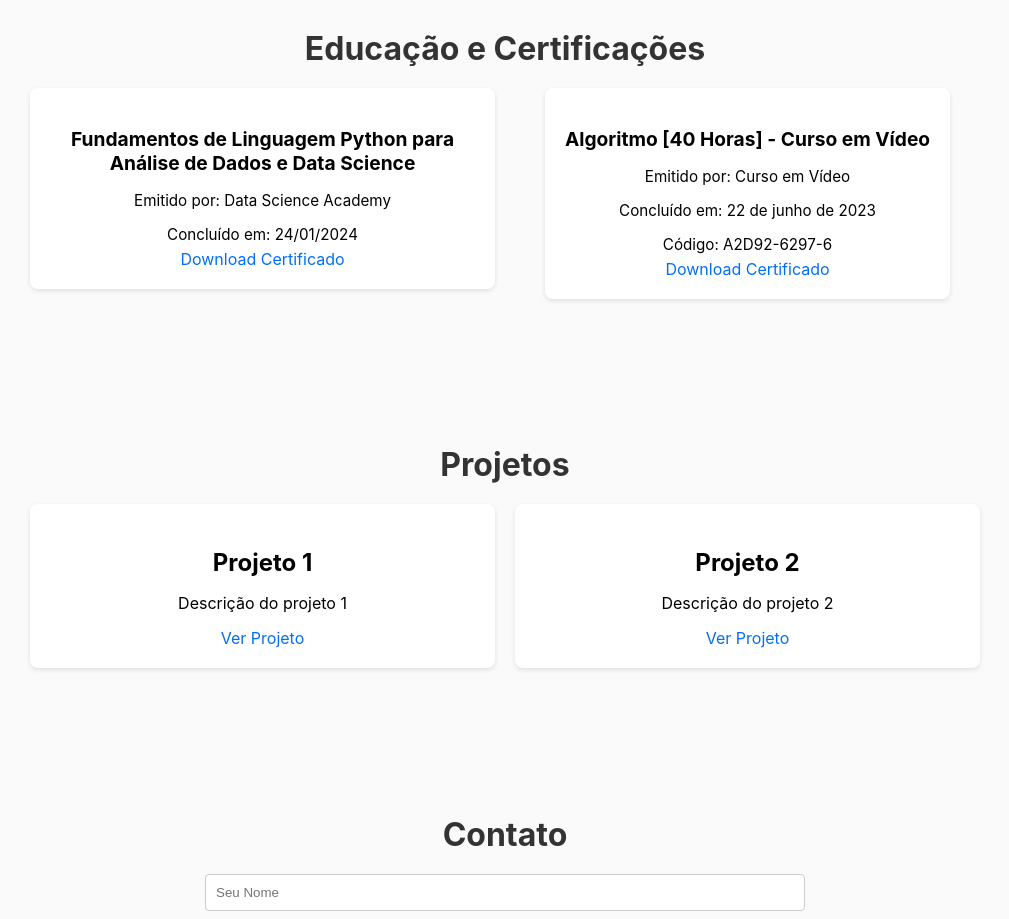
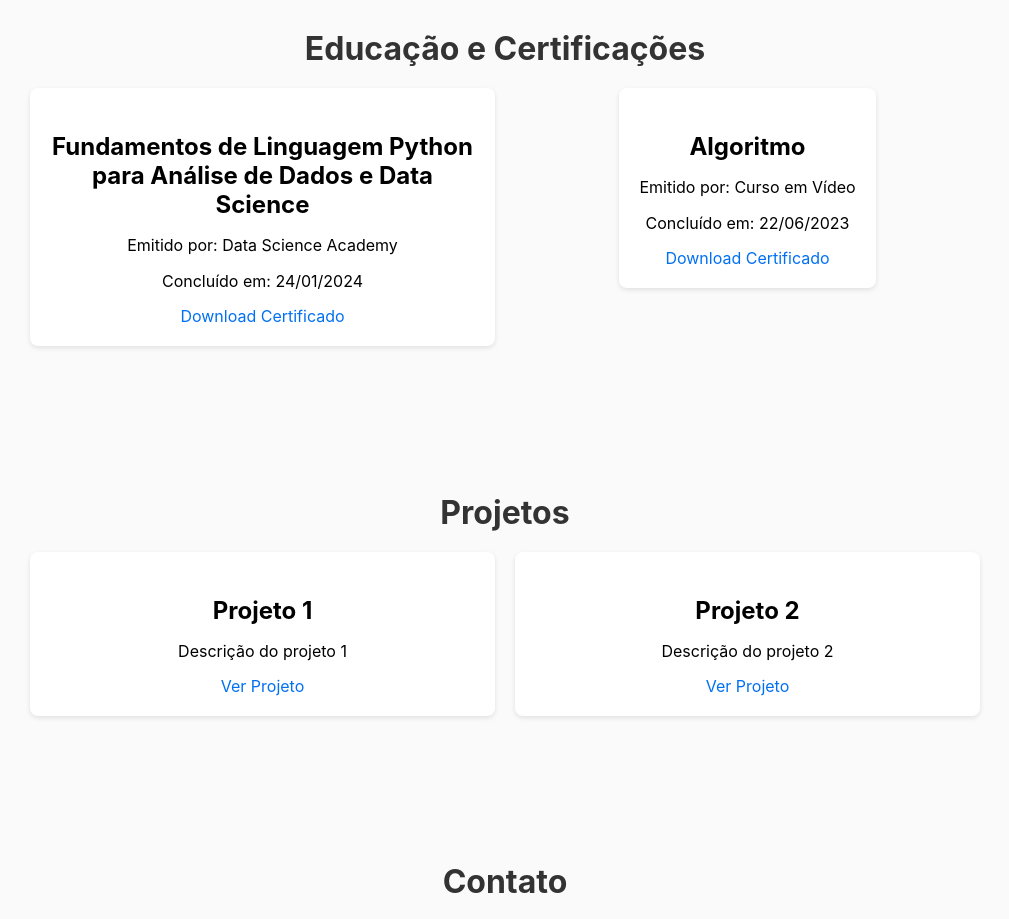
Before and after one commit to Guimax0304/my-curriculo, a Next.js app: page / in a window 1280 px wide. Shown: the part 1340-2259 px from the top of the page, without its empty margins (260-1269 px from the left). Built offline with nearby package versions, Linux system fonts and the light colour scheme.

Commit message:
Atualiza seção de certificações com novos certificados

```diff
--- a/src/components/EducationSection.tsx
+++ b/src/components/EducationSection.tsx
@@ -17,10 +17,10 @@ const EducationSection = () => {
     },
     {
       id: 2,
-      title: "Algoritmo [40 Horas] - Curso em Vídeo",
+      title: "Algoritmo",
       issuer: "Curso em Vídeo",
-      date: "22 de junho de 2023",
-      code: "A2D92-6297-6",
+      date: "22/06/2023",
+      code: "",
       pdfLink: "/certificates/guilherme-viana-Algoritmo-Certificado-Curso-em-Video.pdf",
     },
     // Adicione mais certificados se quiser
--- a/src/styles/CertificateCard.module.css
+++ b/src/styles/CertificateCard.module.css
@@ -9,13 +9,13 @@
 
 
 .card h3 {
-  font-size: 1.2rem;
+  font-size: 1.5rem;
   margin-bottom: 10px;
 }
 
 .card p {
-  font-size: 0.95rem;
-  margin-bottom: 5px;
+  font-size: 1.0rem;
+  margin-bottom: 15px;
 }
 
 .card a {
```
